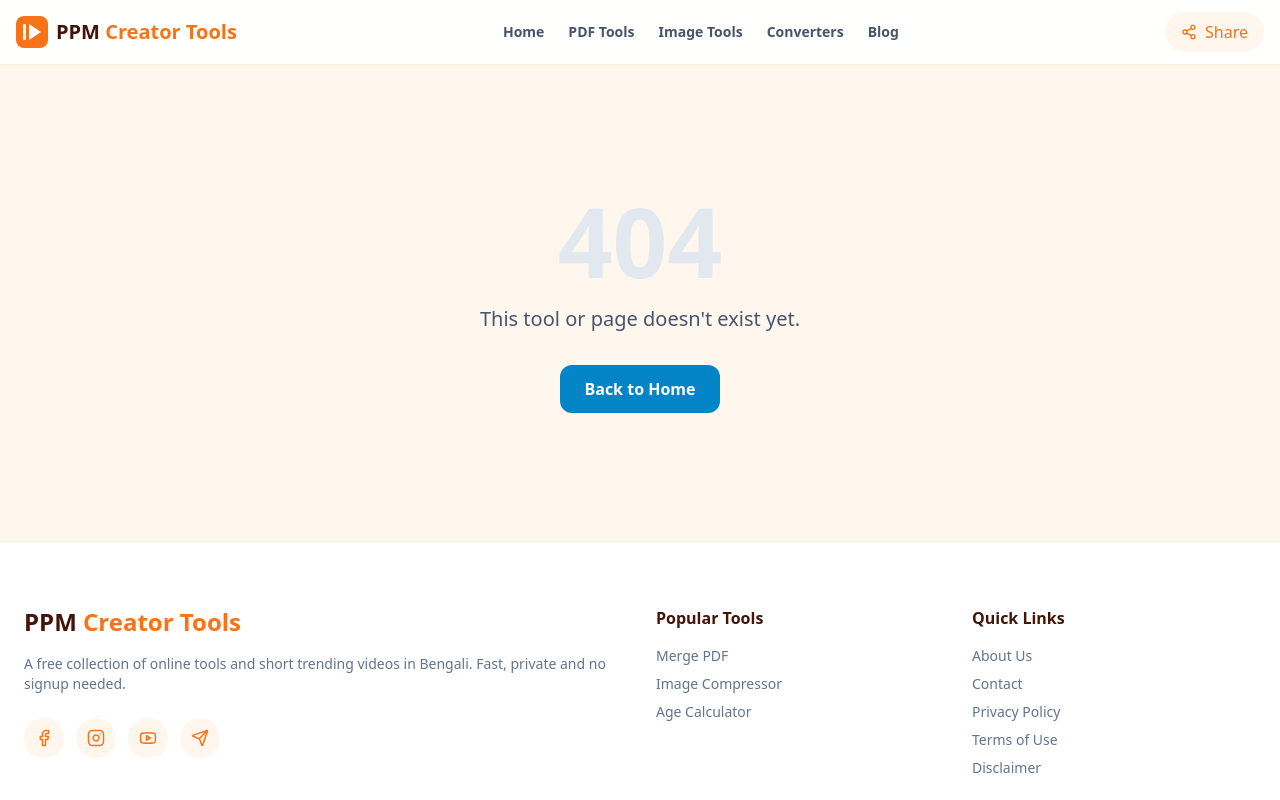
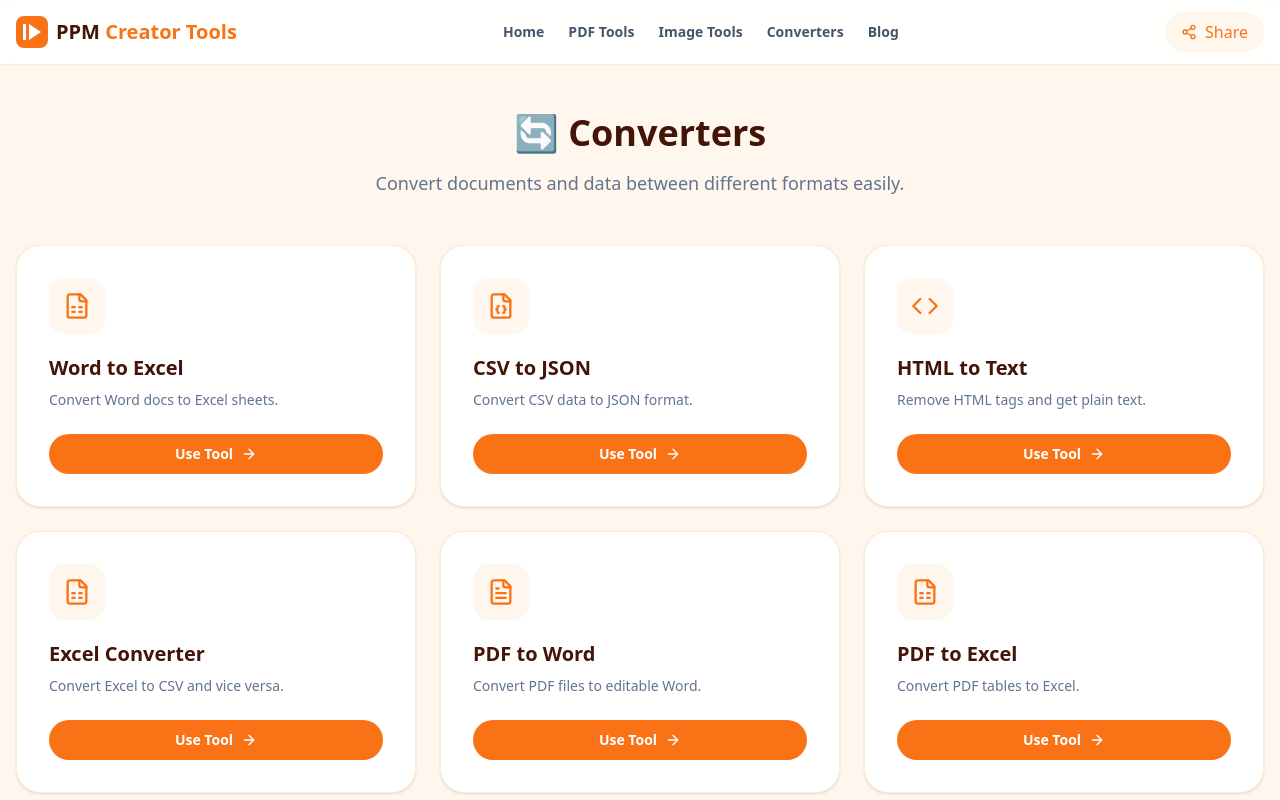
Before and after one commit to pabanfiles/banglabytex, a React (Vite) app in the folder frontend/: page /converters in a window 1280 px wide. Shown: the top 800 px of the page. Built offline with nearby package versions, Linux system fonts and the light colour scheme.

Commit message:
Add Converters page and fix 404

```diff
--- /dev/null
+++ b/frontend/src/pages/tools/Converters/index.tsx
@@ -0,0 +1,46 @@
+import { Link } from 'react-router-dom'
+import { ArrowRight, FileText, FileSpreadsheet, Code, FileJson, FileCode } from 'lucide-react'
+
+const CONVERTER_TOOLS = [
+  { id: 'word-to-excel', name: 'Word to Excel', desc: 'Convert Word docs to Excel sheets.', icon: FileSpreadsheet, link: '/word-tools' },
+  { id: 'csv-to-json', name: 'CSV to JSON', desc: 'Convert CSV data to JSON format.', icon: FileJson, link: '/csv-to-json' },
+  { id: 'html-to-text', name: 'HTML to Text', desc: 'Remove HTML tags and get plain text.', icon: Code, link: '/html-to-text' },
+  { id: 'excel-convert', name: 'Excel Converter', desc: 'Convert Excel to CSV and vice versa.', icon: FileSpreadsheet, link: '/excel-convert' },
+  { id: 'pdf-to-word', name: 'PDF to Word', desc: 'Convert PDF files to editable Word.', icon: FileText, link: '/word-tools' },
+  { id: 'pdf-to-excel', name: 'PDF to Excel', desc: 'Convert PDF tables to Excel.', icon: FileSpreadsheet, link: '/word-tools' },
+]
+
+export default function Converters() {
+  return (
+    <div className="max-w-7xl mx-auto px-4 py-12">
+      <div className="text-center mb-12">
+        <h1 className="text-4xl font-extrabold text-[#431407] mb-4">🔄 Converters</h1>
+        <p className="text-slate-500 text-lg">Convert documents and data between different formats easily.</p>
+      </div>
+
+      <div className="grid grid-cols-1 md:grid-cols-2 lg:grid-cols-3 gap-6">
+        {CONVERTER_TOOLS.map((tool) => {
+          const Icon = tool.icon
+          return (
+            <Link
+              key={tool.id}
+              to={tool.link}
+              className="group bg-white p-8 rounded-3xl border border-[#FFEDD5] shadow-sm hover:shadow-xl hover:-translate-y-2 transition-all duration-300 flex flex-col h-full"
+            >
+              <div className="w-14 h-14 bg-[#FFF7ED] text-[#F97316] rounded-2xl flex items-center justify-center mb-5 group-hover:scale-110 transition-transform">
+                <Icon size={28} />
+              </div>
+              <h3 className="text-xl font-bold text-[#431407] mb-2 group-hover:text-[#F97316] transition-colors">{tool.name}</h3>
+              <p className="text-slate-500 text-sm flex-grow mb-6">{tool.desc}</p>
+              <div className="mt-auto">
+                <div className="inline-flex items-center justify-center gap-2 bg-[#F97316] group-hover:bg-[#ea580c] text-white px-6 py-2.5 rounded-full font-semibold text-sm transition-colors w-full">
+                  Use Tool <ArrowRight size={16} />
+                </div>
+              </div>
+            </Link>
+          )
+        })}
+      </div>
+    </div>
+  )
+}
--- a/frontend/src/router.tsx
+++ b/frontend/src/router.tsx
@@ -9,6 +9,7 @@ import Contact from './pages/legal/Contact'
 import Privacy from './pages/legal/Privacy'
 import Terms from './pages/legal/Terms'
 import Blog from './pages/Blog'
+import Converters from './pages/tools/Converters'
 import SinglePost from './pages/Blog/SinglePost'
 import { tools } from './config/toolsRegistry'
 import PageLoader from './components/PageLoader'
@@ -24,6 +25,7 @@ const router = createBrowserRouter([
     children: [
       { index: true, element: <Home /> },
       { path: 'blog', element: <Blog /> },
+      { path: 'converters', element: <Converters /> },
       { path: 'blog/:slug', element: <SinglePost /> },
       { path: 'hellowsaipatit', element: <AdminPanel /> },
       { path: 'about', element: <About /> },
```
